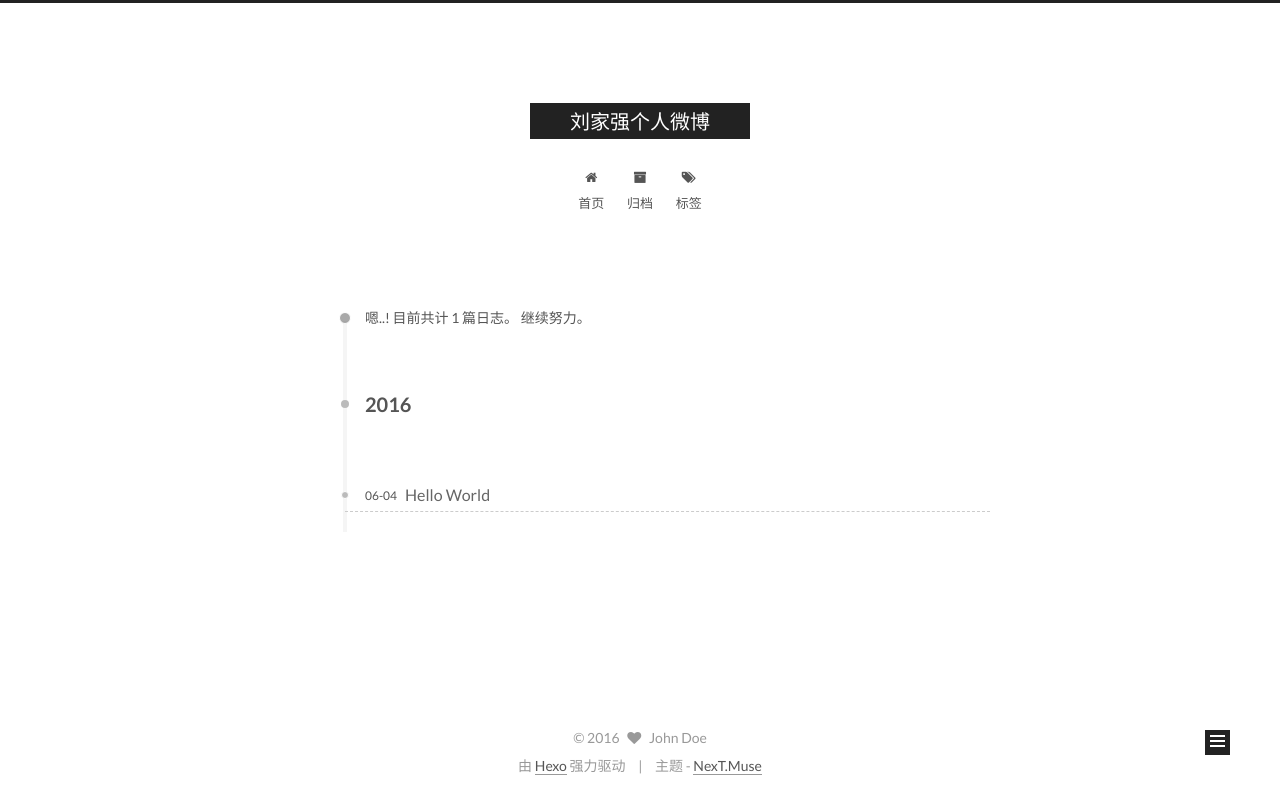
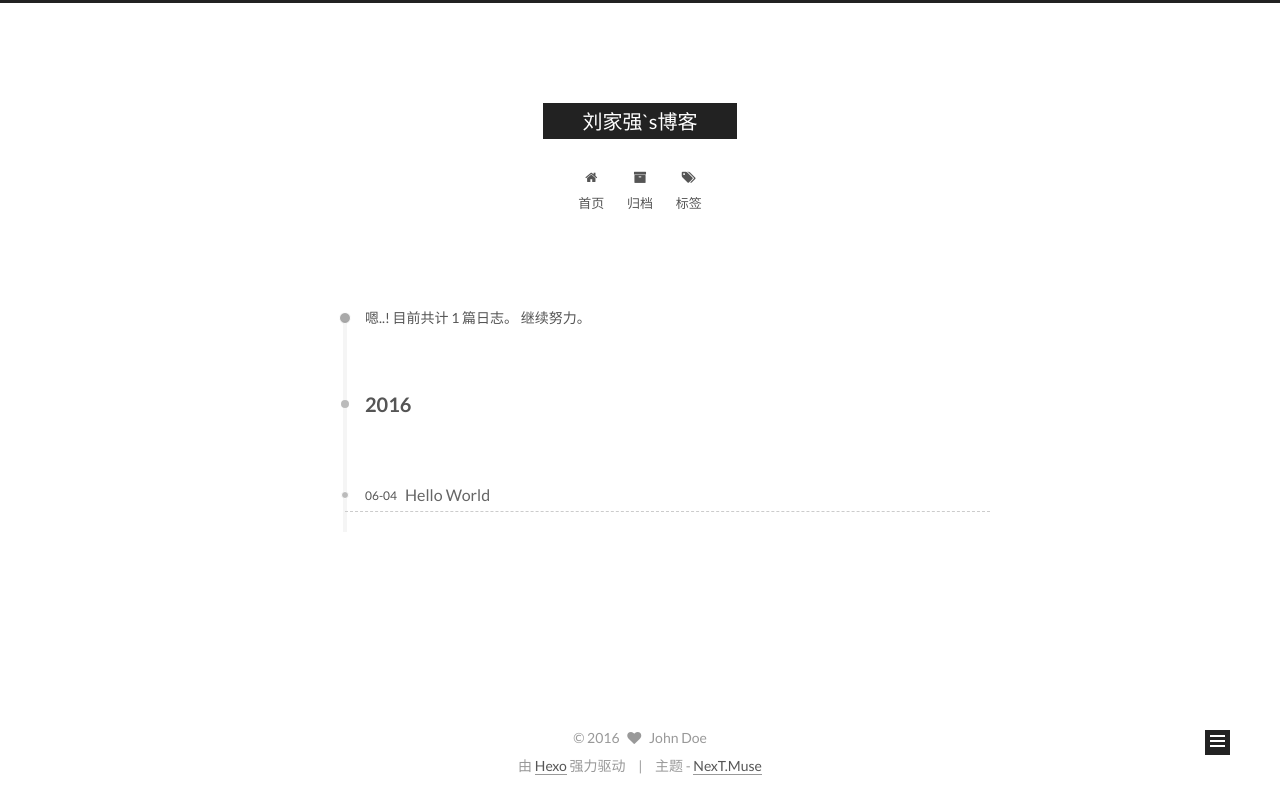
Before and after one commit to buerxixi/zzzzly.github.io, a plain HTML site: page archives/2016/06/index.html in a window 1280 px wide. Drawn offline with Linux system fonts and the light colour scheme.

Commit message:
Site updated: 2016-06-04 03:16:38

```diff
--- a/archives/2016/06/index.html
+++ b/archives/2016/06/index.html
@@ -86,12 +86,12 @@
 
 <meta name="description">
 <meta property="og:type" content="website">
-<meta property="og:title" content="刘家强个人微博">
+<meta property="og:title" content="刘家强`s博客">
 <meta property="og:url" content="http://yoursite.com/archives/2016/06/index.html">
-<meta property="og:site_name" content="刘家强个人微博">
+<meta property="og:site_name" content="刘家强`s博客">
 <meta property="og:description">
 <meta name="twitter:card" content="summary">
-<meta name="twitter:title" content="刘家强个人微博">
+<meta name="twitter:title" content="刘家强`s博客">
 <meta name="twitter:description">
 
 
@@ -110,7 +110,7 @@
   };
 </script>
 
-  <title> 归档 | 刘家强个人微博 </title>
+  <title> 归档 | 刘家强`s博客 </title>
 </head>
 
 <body itemscope itemtype="http://schema.org/WebPage" lang="zh-Hans">
@@ -141,7 +141,7 @@
   <div class="custom-logo-site-title">
     <a href="/"  class="brand" rel="start">
       <span class="logo-line-before"><i></i></span>
-      <span class="site-title">刘家强个人微博</span>
+      <span class="site-title">刘家强`s博客</span>
       <span class="logo-line-after"><i></i></span>
     </a>
   </div>
```
Also changed, not shown: 2016/06/04/hello-world/index.html (+3 -3 lines), archives/2016/index.html (+5 -5 lines), archives/index.html (+5 -5 lines), index.html (+5 -5 lines).
